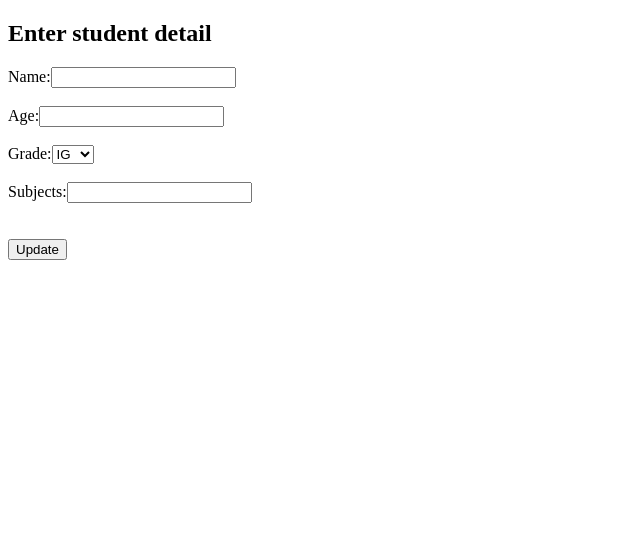
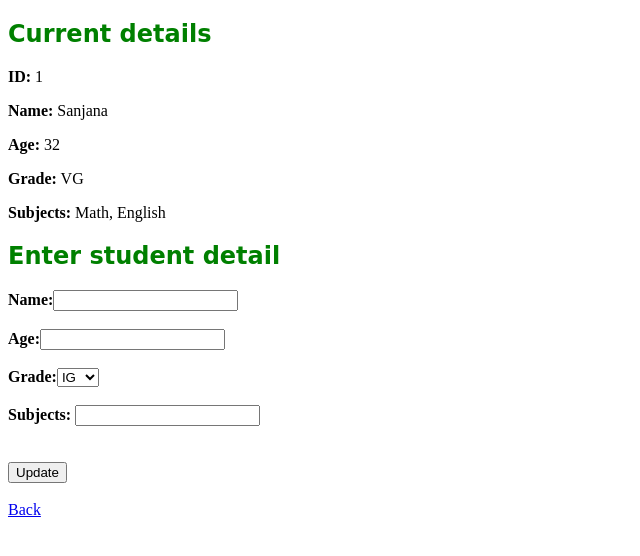
Before and after one commit to sanjanamathi18/student_management_web, a Flask app: page /update_student/1 in a window 1280 px wide. Shown: the top 556 px of the page, without its empty margins (0-640 px from the left). Run offline with Flask 3, Linux system fonts and the light colour scheme; data comes from the database, SQL or seed files in the repository; both versions use the stored data as it was after the commit.

Commit message:
added students details in update student html

```diff
--- a/app.py
+++ b/app.py
@@ -46,6 +46,7 @@ def create_app(database_file):
 
     @app.route("/update_student/<int:id>", methods=["GET", "POST"])
     def update_student(id):
+        specific_student = student_manager.view_specifik_student(id)
         if request.method == "POST":
             name = request.form["name"]
             age = request.form["age"]
@@ -53,7 +54,7 @@ def create_app(database_file):
             subjects = request.form["subjects"]
             student_manager.update_student(id, name, age, grade, subjects)
             return redirect(url_for("view_all_students"))
-        return render_template("update_student.html")
+        return render_template("update_student.html", specific_student=specific_student)
 
     @app.route("/delete_student/<int:id>", methods=["GET", "POST"])
     def delete_student(id):
--- a/templates/home_page.html
+++ b/templates/home_page.html
@@ -4,6 +4,7 @@
     <title>Home page</title>
     <style>
       h1 {
+        font-family: 'Lucida Handwriting', cursive;
         color: green;
       }
     </style>
--- a/templates/update_student.html
+++ b/templates/update_student.html
@@ -2,27 +2,51 @@
 <html>
   <head>
     <title>Update student</title>
+    <style>
+      h2 {
+        font-family: 'Lucida Handwriting', cursive;
+        color: green;
+      }
+    </style>
   </head>
   <body>
+    <h2>Current details</h2>
+    <p>
+      <strong>ID:</strong> {{ specific_student.ID }}
+    </p>
+    <p>
+      <strong>Name:</strong> {{ specific_student.Name }}
+    </p>
+    <p>
+      <strong>Age:</strong> {{ specific_student.Age }}
+    </p>
+    <p>
+      <strong>Grade:</strong> {{ specific_student.Grade }}
+    </p>
+    <p>
+      <strong>Subjects:</strong> {{ specific_student.Subjects }}
+    </p>
     <h2>Enter student detail</h2>
     <form method="POST">
-      Name:<input type="text" id="name" name="name" required />
+      <strong>Name:</strong><input type="text" id="name" name="name" required />
       <br />
       <br />
-      Age:<input type="number" id="age" name="age" required />
+      <strong>Age:</strong><input type="number" id="age" name="age" required />
       <br />
       <br />
-      Grade:<select name="grade" id="grade">
+      <strong>Grade:</strong><select name="grade" id="grade">
         <option value="IG">IG</option>
         <option value="G">G</option>
         <option value="VG">VG</option>
       </select>
       <br />
       <br />
-      Subjects:<input type="text" id="subjects" name="subjects" required /><br />
+      <strong>Subjects:</strong> <input type="text" id="subjects" name="subjects" required /><br />
       <br />
       <br />
       <button type="submit" onclick="return confirm('Student details updated successfully.')">Update</button>
     </form>
   </body>
+  <br />
+  <a href="/view_all_students">Back</a>
 </html>
--- a/templates/view_all_students.html
+++ b/templates/view_all_students.html
@@ -4,9 +4,11 @@
     <title>View all students</title>
     <style>
       h1 {
+        font-family: 'Lucida Handwriting', cursive;
         color: green;
       }
       h3 {
+        font-family: 'Lucida Handwriting', cursive;
         color: red;
       }
       th {
```
Also changed, not shown: templates/add_student.html (+10 -4 lines), templates/delete_student.html (+9 -1 lines), templates/view_specific_student.html (+7 -0 lines), students.db.
